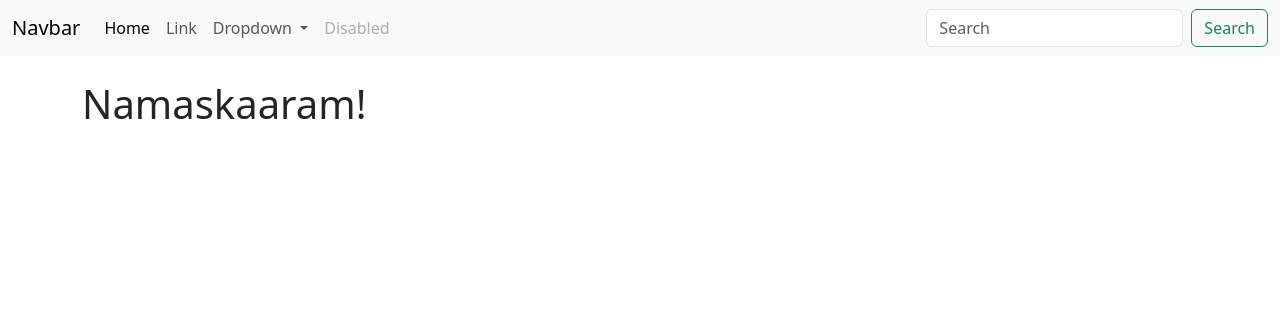
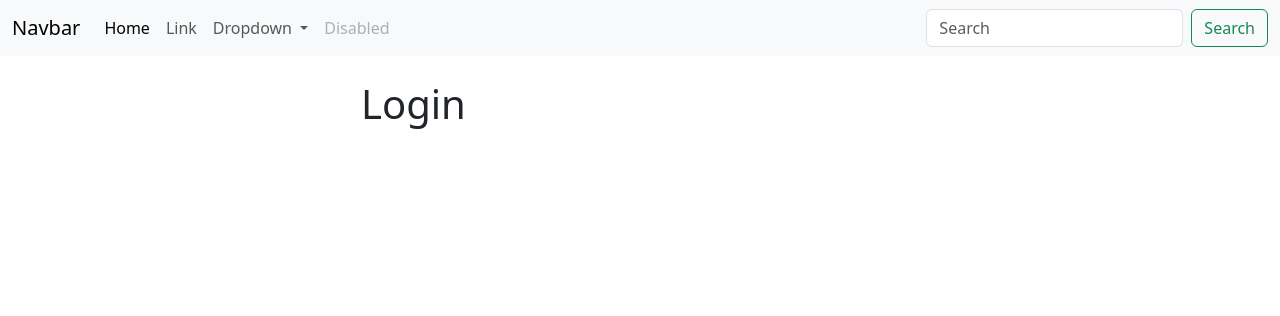
Before and after one commit to paulaji/IM-CRM, a Django app: page / in a window 1280 px wide. Shown: the top 316 px of the page. Run offline with Django 4.2, Linux system fonts and the light colour scheme.

Commit message:
Update home.html

```diff
--- a/imcrm/website/templates/home.html
+++ b/imcrm/website/templates/home.html
@@ -1,4 +1,11 @@
 <!-- specify below to which page we need add this child component to -->
 {% extends 'base.html' %} {% block content %}
-<h1>Namaskaaram!</h1>
+<!-- creating a login form -->
+<div class="col-md-6 offset-md-3">
+  <h1>Login</h1>
+  <form method="POST" action="{% url 'home' %}">
+    <!-- csrf token is such that hackers don't hack when we submit our form -->
+    {% csrf_token %}
+  </form>
+</div>
 {% endblock %}
```
